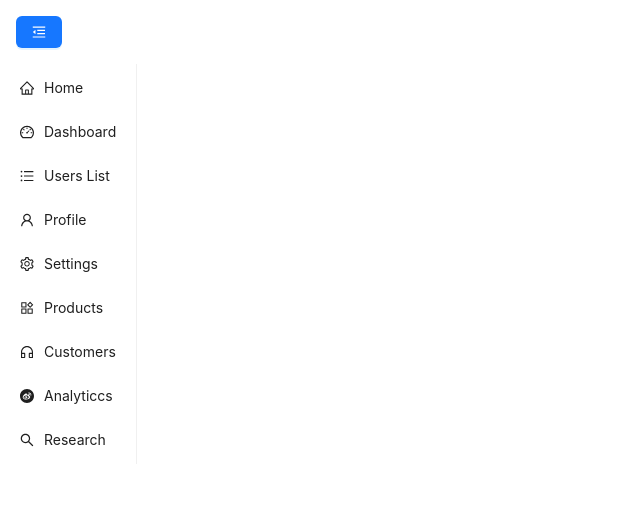
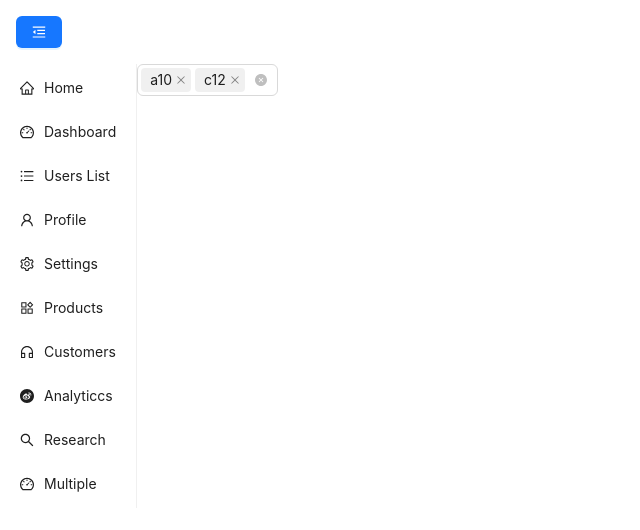
Before and after one commit to rakshitagarwal/ant-mobx, a React (Create React App) app: page /multiple in a window 1280 px wide. Shown: the top 530 px of the page, without its empty margins (0-640 px from the left). Built offline with nearby package versions, Linux system fonts and the light colour scheme.

Commit message:
prev button and pop confirm

```diff
--- a/src/components/AddData.js
+++ b/src/components/AddData.js
@@ -7,10 +7,14 @@ import {
 
 import React, { useState } from "react";
 
-const AddData = ({ onAddRow , closeDrawer}) => {
+const AddData = ({ onAddRow, closeDrawer }) => {
   const [current, setCurrent] = useState(0);
   const [loginDetails, setLoginDetails] = useState(null);
   const [profileDetails, setProfileDetails] = useState(null);
+
+  const prevStep = () => {
+    setCurrent((current) => current - 1);
+  };
 
   const onFinishLoginForm = (values) => {
     setLoginDetails(values);
@@ -23,8 +27,8 @@ const AddData = ({ onAddRow , closeDrawer}) => {
 
   const onFinishForm = () => {
     onAddRow({ ...loginDetails, ...profileDetails });
+    setCurrent(0);
     closeDrawer();
-    setCurrent(0);
   };
 
   const isStepDisabled = (stepNumber) => {
@@ -42,10 +46,11 @@ const AddData = ({ onAddRow , closeDrawer}) => {
   const forms = [
     <LoginForm onFinish={onFinishLoginForm} initialValues={loginDetails} />,
     <ProfileForm
+      onPrev={prevStep}
       onFinish={onFinishProfileForm}
       initialValues={profileDetails}
     />,
-    <Finish onAdd={onFinishForm} />,
+    <Finish onPrev={prevStep} onAdd={onFinishForm} />,
   ];
   return (
     <div>
@@ -101,7 +106,7 @@ const LoginForm = ({ onFinish, initialValues }) => {
   );
 };
 
-const ProfileForm = ({ onFinish, initialValues }) => {
+const ProfileForm = ({ onPrev, onFinish, initialValues }) => {
   return (
     <Form onFinish={onFinish} initialValues={initialValues}>
       <Form.Item
@@ -131,6 +136,9 @@ const ProfileForm = ({ onFinish, initialValues }) => {
       </Form.Item>
 
       <Form.Item>
+        <Button onClick={()=> onPrev()}>
+          Prev
+        </Button>&nbsp;&nbsp;
         <Button type="primary" htmlType="submit">
           Next
         </Button>
@@ -139,13 +147,16 @@ const ProfileForm = ({ onFinish, initialValues }) => {
   );
 };
 
-const Finish = ({ onAdd }) => {
+const Finish = ({ onPrev, onAdd }) => {
   const finish = () => {
     onAdd();
   };
   return (
     <>
       <h1>You are all set</h1>
+      <Button onClick={()=> onPrev()}>
+          Prev
+        </Button>&nbsp;&nbsp;
       <Button type="primary" onClick={finish}>
         Add Student
       </Button>
--- a/src/components/MenuBar.js
+++ b/src/components/MenuBar.js
@@ -25,6 +25,7 @@ import InputForm from "./Products";
 import VisibleCards from "./Customers";
 import Step from "./Analytics";
 import Research from "./Research";
+import MultiSelect from "./MultiSelect";
 
 const items1 = [
   { label: "Home", key: "/", icon: <HomeOutlined /> },
@@ -36,6 +37,7 @@ const items1 = [
   { label: "Customers", key: "/customers", icon: <CustomerServiceOutlined /> },
   { label: "Analyticcs", key: "/analytics", icon: <WeiboCircleOutlined /> },
   { label: "Research", key: "/research", icon: <SearchOutlined /> },
+  { label: "Multiple", key: "/multiple", icon: <DashboardOutlined /> },
 ];
 
 const MenuBar = observer(() => {
@@ -98,6 +100,7 @@ function Content() {
         <Route path="/settings" element={<Settings />} />
         <Route path="/analytics" element={<Step />} />
         <Route path="/research" element={<Research />} />
+        <Route path="/multiple" element={<MultiSelect />} />
       </Routes>
     </div>
   );
--- /dev/null
+++ b/src/components/MultiSelect.js
@@ -0,0 +1,28 @@
+import React from 'react';
+import { Select, Space } from 'antd';
+const options = [{label:"frontend", value:"frontend"}, {label:"backend", value:"backend"}, {label:"fullstack", value:"fullstack"}, {label:"database", value:"database"}];
+
+const handleChange = (value) => {
+  console.log(`selected ${value}`);
+};
+const MultiSelect = () => (
+  <Space
+    style={{
+      width: '100%',
+    }}
+    direction="vertical"
+  >
+    <Select
+      mode="multiple"
+      allowClear
+      style={{
+        width: '100%',
+      }}
+      placeholder="Please select"
+      defaultValue={['a10', 'c12']}
+      onChange={handleChange}
+      options={options}
+    />
+  </Space>
+);
+export default MultiSelect;
--- a/src/components/Research.js
+++ b/src/components/Research.js
@@ -80,8 +80,18 @@ const Research = () => {
   const showDrawer = () => {
     setOpen(true);
   };
+  const onFinishClosed = () => {
+    setOpen(false);
+  };
   const onClose = () => {
+    Modal.confirm({
+      title: "Are you sure, you want to close add student record?",
+      okText: "Yes",
+      okType: "danger",
+      onOk: () => {
         setOpen(false);
+      },
+    });
   };
   const onAddFinish = (obj) => {
     const newStudent = {
@@ -91,11 +101,15 @@ const Research = () => {
       address: obj.address,
     };
     setDataSource((prev) => [...prev, newStudent]);
-  }
+  };
   return (
     <>
       <Space>
-        <Button type="primary" onClick={showDrawer}>
+        <Button
+          style={{ marginLeft: "40px", marginBottom: "20px" }}
+          type="primary"
+          onClick={showDrawer}
+        >
           Add a new Student
         </Button>
       </Space>
@@ -103,14 +117,15 @@ const Research = () => {
         title="Add a new Student"
         placement={"top"}
         width={500}
+        height={"100%"}
         onClose={onClose}
         open={open}
       >
-        <AddData onAddRow={onAddFinish} closeDrawer={onClose}/>
+        <AddData onAddRow={onAddFinish} closeDrawer={onFinishClosed} />
       </Drawer>
 
       {/* code for table*/}
-      <div style={{marginLeft:"40px"}}>
+      <div style={{ marginLeft: "40px" }}>
         <Table columns={columns} dataSource={dataSource}></Table>
         <Modal
           title="Edit Student"
```
Lines whose indentation alone changed are shown as unchanged.
